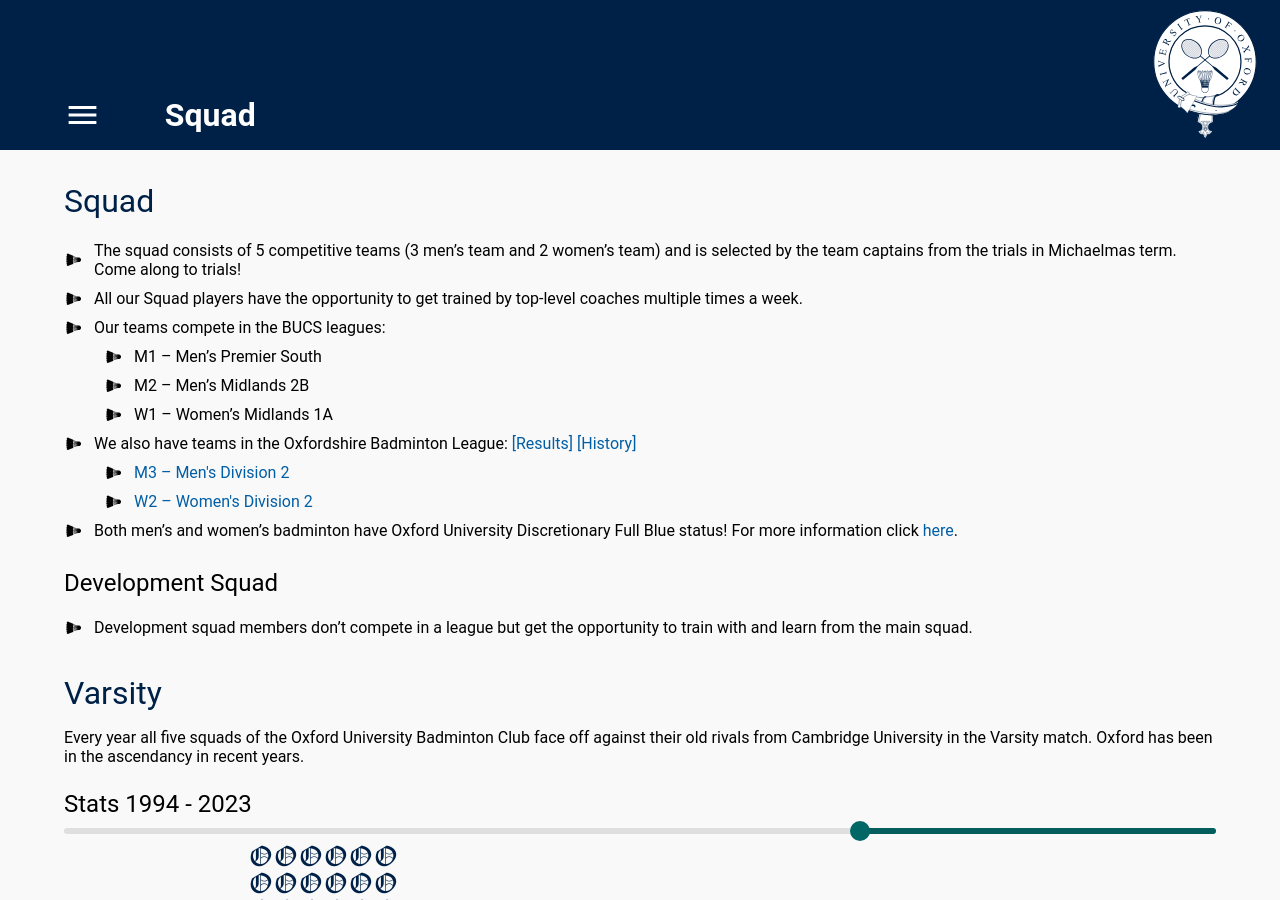
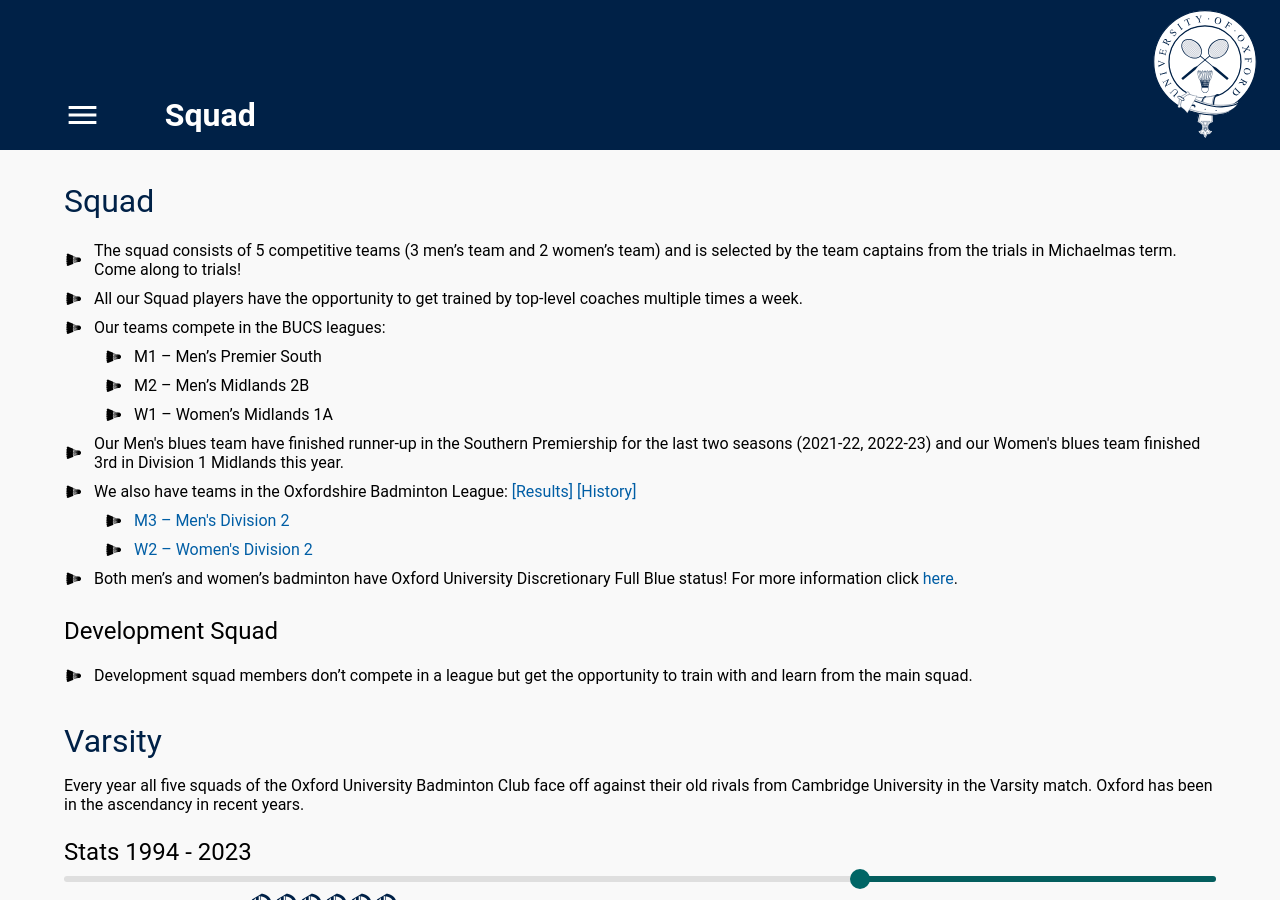
Before and after one commit to OUBaC/OUBaC.github.io, a Jekyll site: the page built from squad.html, in a window 1280 px wide and 900 px high. Built offline with Jekyll 4.4.1, drawn with Linux system fonts in a browser that asks for light colours.

Commit message:
Add BUCS results

```diff
--- a/squad.html
+++ b/squad.html
@@ -14,6 +14,9 @@
     <li>M2 – Men’s Midlands 2B</li>
     <li>W1 – Women’s Midlands 1A</li>
   </ul>
+  <li>
+    Our Men's blues team have finished runner-up in the Southern Premiership for the last two seasons (2021-22, 2022-23) and our Women's blues team finished 3rd in Division 1 Midlands this year.
+  </li>
   <li>
     We also have teams in the Oxfordshire Badminton League:
     <a href="http://www.oxfordshirebadmintonleague.co.uk/AzolveTables.aspx" target="_blank" rel="noopener">[Results]</a>
```
